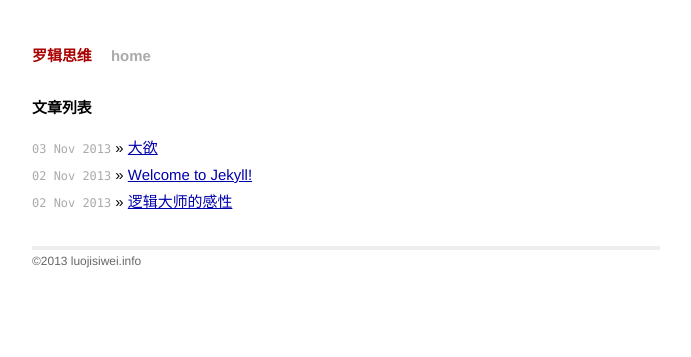
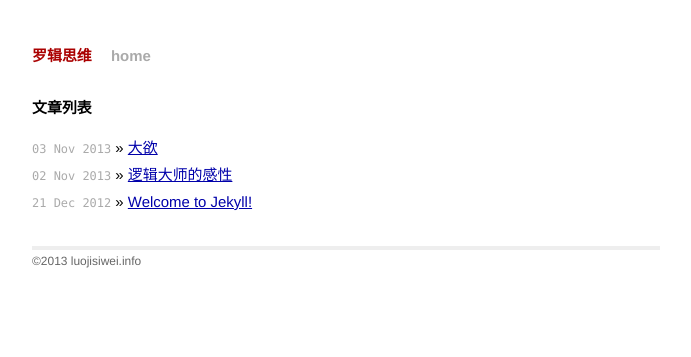
Before and after one commit to luojisiwei/luojisiwei.github.io, a Jekyll site: the page built from index.html, in a window 1280 px wide. Shown: the top 357 px of the page, without its empty margins (294-985 px from the left). Built offline with Jekyll 4.4.1, drawn with Linux system fonts in a browser that asks for light colours; Markdown is read by kramdown in place of the engine named in the settings.

Commit message:
Update and rename 2013-11-02-welcome-to-jekyll.markdown to 2012-12-21-welcome-to-jekyll.markdown

```diff
--- a/_posts/2013-11-02-welcome-to-jekyll.markdown
+++ b/_posts/2012-12-21-welcome-to-jekyll.markdown
@@ -1,7 +1,7 @@
 ---
 layout: post
 title:  "Welcome to Jekyll!"
-date:   2013-11-02 19:42:50
+date:   2012-12-21 19:42:50
 categories: jekyll update
 ---
 
```
